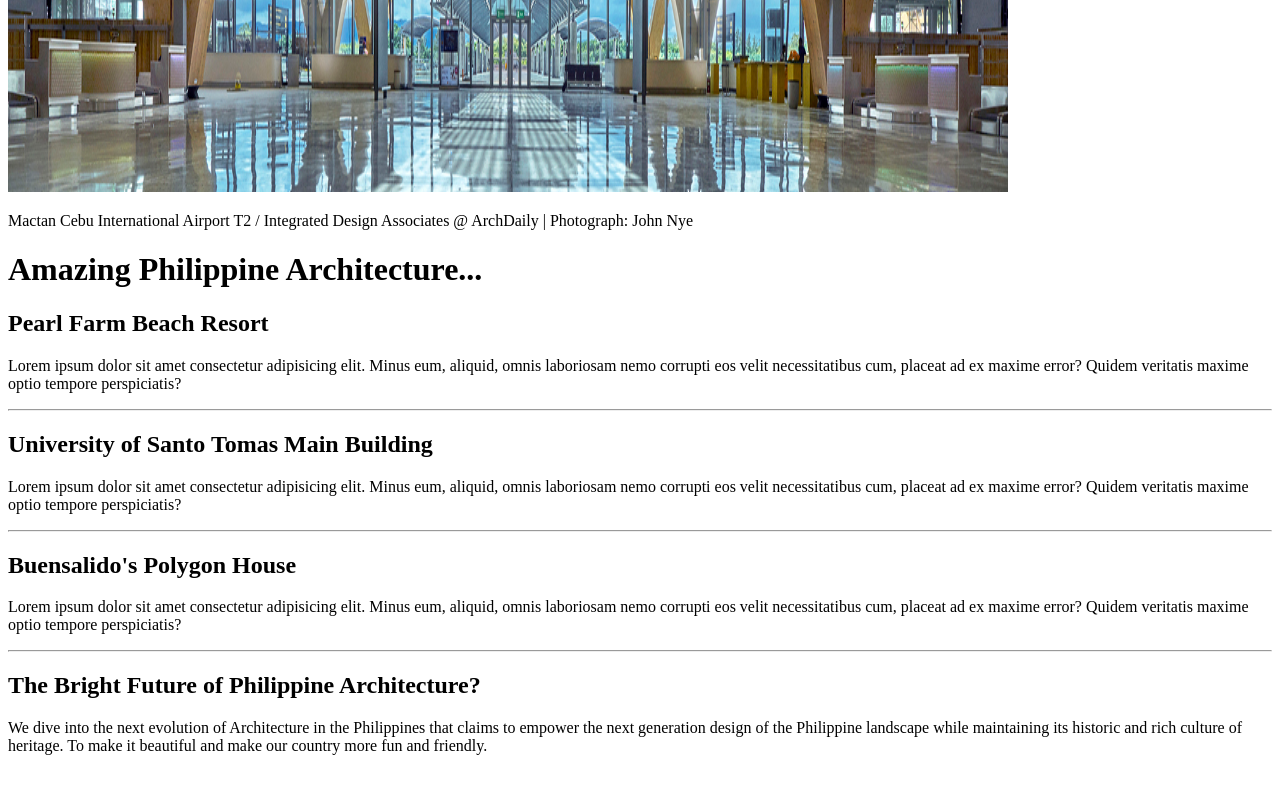
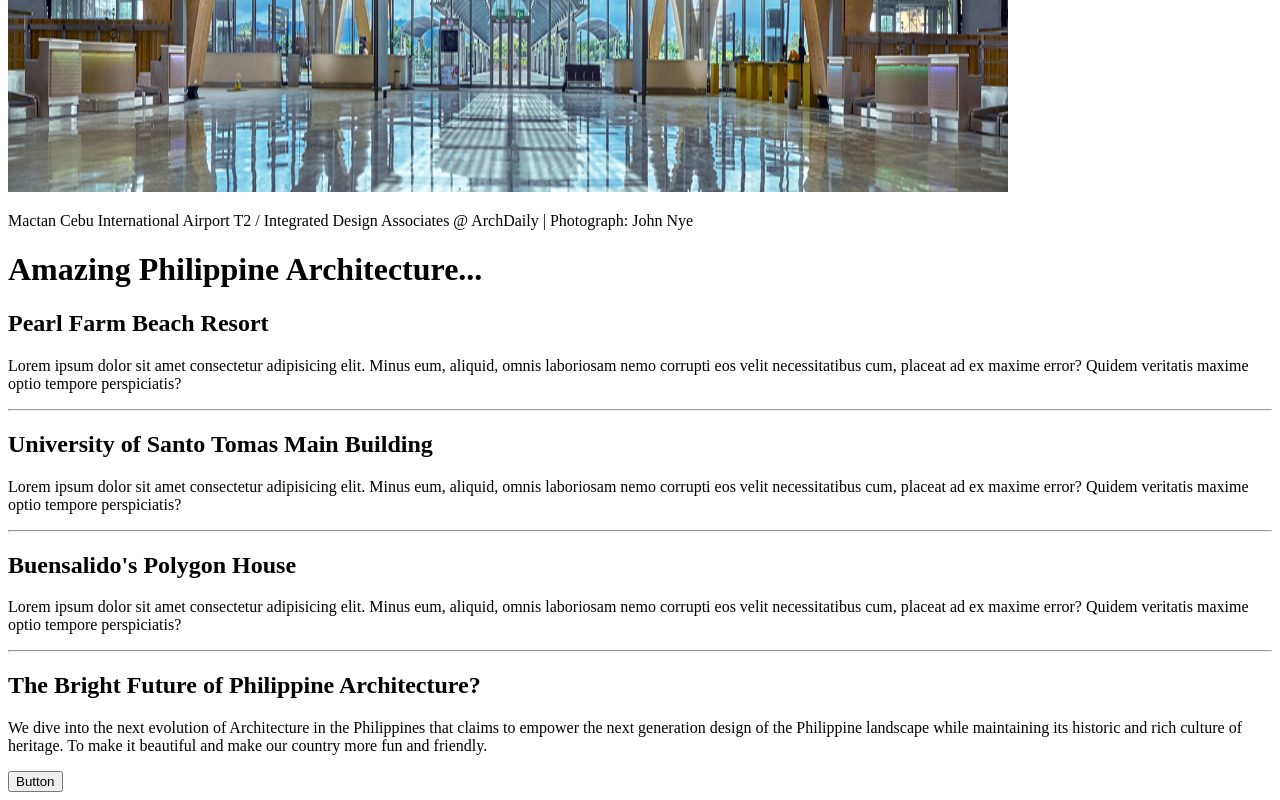
Before and after one commit to johncanero/architecture-news-website, a Next.js app: page / in a window 1280 px wide. Shown: the part 816-1616 px from the top of the page. Before the commit the page ends 1587 px from the top, so only its background shows below. Built offline with nearby package versions, Linux system fonts and the light colour scheme.

Commit message:
Add Button and Modify Contents

```diff
--- a/sections/Hero.tsx
+++ b/sections/Hero.tsx
@@ -26,7 +26,7 @@ const Hero = () => {
             @ ArchDaily | Photograph: John Nye{" "}
           </p>
         </div>
-        <div className="row-span-2 text-white rounded-lg bg-neutral-900">
+        <div className="row-span-2 text-white rounded-lg bg-neutral-900 dark:bg-neutral-800">
           <h1 className="mt-12 text-3xl font-semibold m-7 text-amber-400">
             Amazing Philippine Architecture...
           </h1>{" "}
@@ -41,7 +41,9 @@ const Hero = () => {
             <hr className="h-px my-6 bg-gray-700 border-0 dark:bg-gray-700"></hr>
           </div>
           <div className="m-7">
-            <h2 className="text-xl font-semibold">University of Santo Tomas Main Building</h2>
+            <h2 className="text-xl font-semibold">
+              University of Santo Tomas Main Building
+            </h2>
             <p className="mt-2 text-sm text-gray-500">
               Lorem ipsum dolor sit amet consectetur adipisicing elit. Minus
               eum, aliquid, omnis laboriosam nemo corrupti eos velit
@@ -51,7 +53,9 @@ const Hero = () => {
             <hr className="h-px my-6 bg-gray-700 border-0 dark:bg-gray-700"></hr>
           </div>
           <div className="m-7">
-            <h2 className="text-xl font-semibold">Buensalido's Polygon House</h2>
+            <h2 className="text-xl font-semibold">
+              Buensalido's Polygon House
+            </h2>
             <p className="mt-2 text-sm text-gray-500">
               Lorem ipsum dolor sit amet consectetur adipisicing elit. Minus
               eum, aliquid, omnis laboriosam nemo corrupti eos velit
@@ -76,11 +80,11 @@ const Hero = () => {
             heritage. To make it beautiful and make our country more fun and
             friendly.
           </p>
+          <button className="px-12 py-3 mt-5 font-bold rounded-lg text-neutral-900 bg-amber-400 hover:bg-amber-300">
+            Button
+          </button>
         </div>
-
       </div>
-
-
     </div>
   );
 };
```
